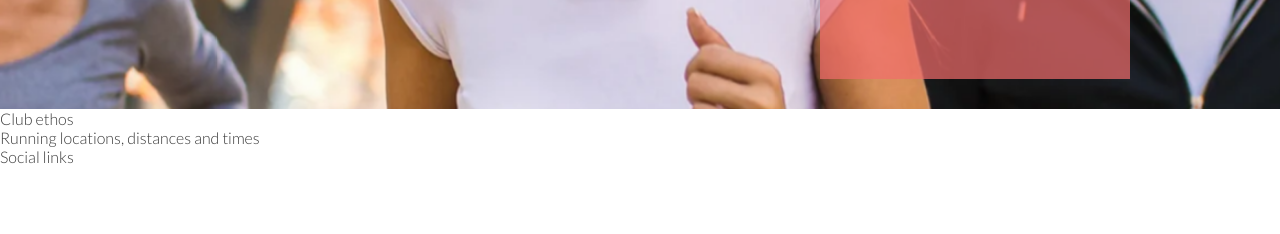
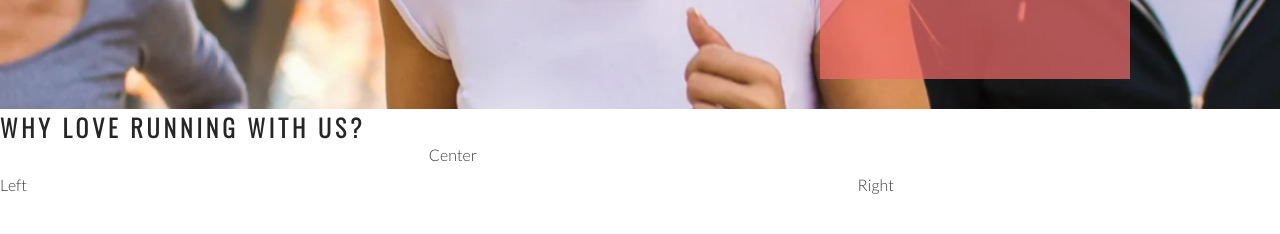
Before and after one commit to rebmm/love-running, a plain HTML site: page index.html in a window 1280 px wide. Shown: the part 566-800 px from the top of the page. Drawn offline with nearby package versions, Linux system fonts and the light colour scheme.

Commit message:
Add club ethos main structure

```diff
--- a/assets/css/style.css
+++ b/assets/css/style.css
@@ -23,6 +23,7 @@ h1,h2{
 #logo{
   float:left;
   font-size: 280%;
+  margin-left: 30px;
 }
 #menu{
   font: size 110%;
@@ -105,3 +106,27 @@ h1,h2{
   position: absolute;
 
 }
+
+/* club ethos */
+
+#club-ethos{
+  height: 600px;
+}
+
+#left-about{
+  padding-top: 30px;
+  width: 33%;
+  float: left;
+
+}
+
+#right-about{
+  padding-top: 30px;
+  width: 33%;
+  float: right;
+}
+
+#center-about{
+  width: 33%;
+  margin: 0 auto; /*centers the div*/
+}
--- a/index.html
+++ b/index.html
@@ -36,7 +36,12 @@
             <h3>Dublin Docklands & Phoenix Park</h3>
             </div>
     </section>
-    <section>Club ethos  </section>
+    <section id="club-ethos">
+        <h1>Why Love Running With Us?</h1>
+        <div id="left-about">Left</div>
+        <div id="right-about">Right</div>
+        <div id="center-about">Center</div>
+    </section>
     <section> Running locations, distances and times  </section>
     <footer>
         Social links
```
